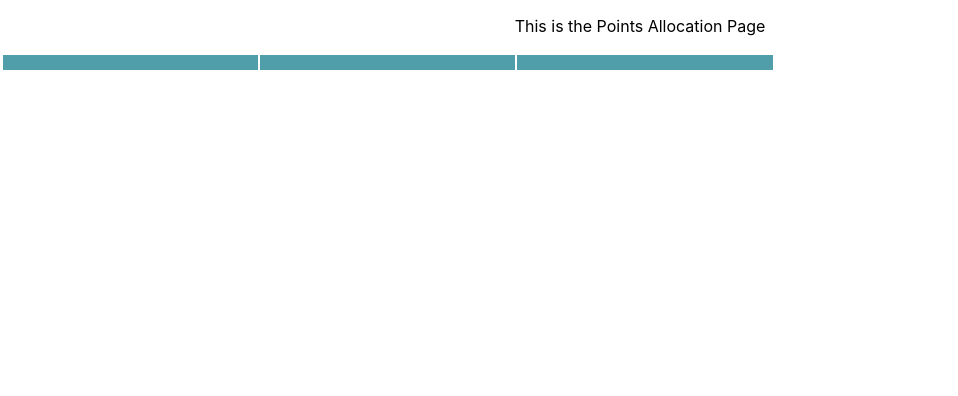
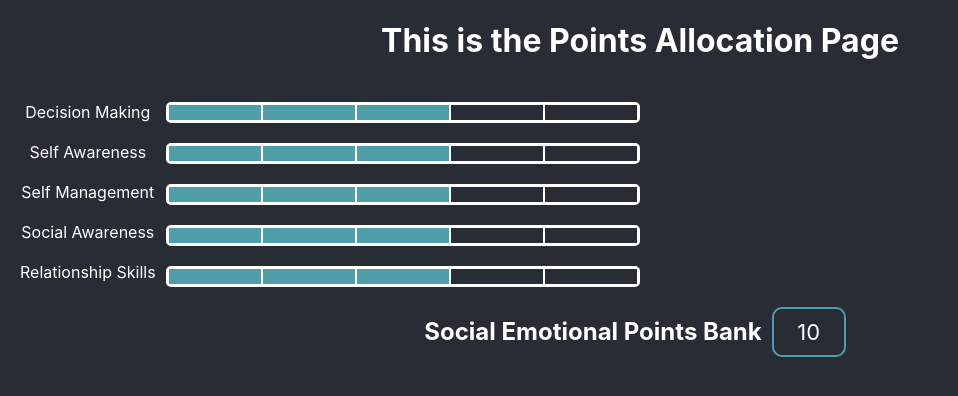
Before and after one commit to skarim9/The-Mindful-Applicant, a React (Create React App) app: page / in a window 1280 px wide. Shown: the top 396 px of the page, without its empty margins (0-958 px from the left). Built offline with nearby package versions, Linux system fonts and the light colour scheme.

Commit message:
added points box and label

```diff
--- a/src/App.css
+++ b/src/App.css
@@ -1,5 +1,7 @@
 .App {
   text-align: center;
+  color:white;
+
 }
 
 .App-logo {
--- a/src/index.css
+++ b/src/index.css
@@ -1,4 +1,6 @@
 body {
+
+  background-color: #282c34;
   margin: 0;
   font-family: -apple-system, BlinkMacSystemFont, 'Segoe UI', 'Roboto', 'Oxygen',
     'Ubuntu', 'Cantarell', 'Fira Sans', 'Droid Sans', 'Helvetica Neue',
--- a/src/points-allocation/PointsAllocation.tsx
+++ b/src/points-allocation/PointsAllocation.tsx
@@ -7,20 +7,69 @@ export default class PointsAllocation extends Component <IAppProps,IAppState>{
 
     constructor(props: IAppProps){
         super(props);
-        this.state = {name:""}
+
+        this.state = {
+            categories:["Decision Making", "Self Awareness", "Self Management","Social Awareness","Relationship Skills"],//categories to reallocate points to
+            pointScale:5,//each category is out of pointScale points
+            pointsToAllocate:10
+        }
     }
 
+
+    createTickBars(_categories:string[]){
+        let labels = [];//labels for tickbars
+        let tickBars = []; //tickbars
+
+
+
+        for(let i = 0; i<_categories.length;i++){
+            labels.push(
+                <div  className = "tick-bar-padding">
+                    {_categories[i]}
+                </div>
+            )
+            tickBars.push(
+                <div  className = "tick-bar-padding">
+                    {
+                        <TickBar filledTicks={3} numTicks={this.state.pointScale}/>
+                    }
+                </div>
+            )
+        }
+        return(
+            <div className = "tick-bars-container">
+                <div style = {{float:"left"}}>
+                {labels}
+                </div>
+                <div>
+                {tickBars}
+                </div>
+            </div>
+        )
+    }
+    createPointsBank(_pointsToAllocate:number){
+        return(<div  className = "points-label-container">
+                    <h2>Social Emotional Points Bank</h2>
+                    <div className="points-label">{_pointsToAllocate}</div>
+                </div>)
+    }
     render() {
 
         return (
-            <div>
-                <p>
+            <div className="points-allocation-page-container">
+                <h1>
                     This is the Points Allocation Page
-                </p>
-
-                <TickBar/>
+                </h1>
 
 
+                {
+                    /*Tick buttons */
+                    this.createTickBars(this.state.categories)
+                }
+
+                {/* Points bank */
+                    this.createPointsBank(this.state.pointsToAllocate)
+                }
 
             </div>
         )
@@ -29,4 +78,7 @@ export default class PointsAllocation extends Component <IAppProps,IAppState>{
 interface IAppProps{
 }
 interface IAppState{
+    categories: string[],
+    pointScale:number
+    pointsToAllocate:number
 }
--- a/src/points-allocation/TickBar.tsx
+++ b/src/points-allocation/TickBar.tsx
@@ -7,17 +7,21 @@ export default class TickBar extends Component <IAppProps,IAppState>{
         super(props);
         this.state = {filledTicks: 3,numTicks:5}
     }
+    componentWillReceiveProps(props:IAppProps) {
+        this.setState({filledTicks: props.filledTicks,numTicks:props.numTicks});
+    }
+
 
     /**
      * Returns an html element representing a single tick of the tickbar
      */
-    createTick(_widthPercentage:number){
+    createTick(_widthPercentage:number, isFilled: boolean){
         let widthPercent = ""+_widthPercentage+"%";
         const tick = {
 
             border: '1px solid white',
-            backgroundColor:"#509eaa",
-            // color: "#509eaa",
+            backgroundColor: isFilled?"#509eaa":"",
+
             width:widthPercent,
             height: '100%',
             minHeight:'15px'
@@ -43,8 +47,13 @@ export default class TickBar extends Component <IAppProps,IAppState>{
 
         const widthPercent = 100/_totalTicks;
         let ticks=[];
+        //create filled ticks
         for(let i = 0; i<_filledTicks;i++){
-            ticks.push(this.createTick(widthPercent));
+            ticks.push(this.createTick(widthPercent,true));
+        }
+        //create empty ticks
+        for(let i = 0; i<_totalTicks-_filledTicks;i++){
+            ticks.push(this.createTick(widthPercent,false));
         }
         return(
             <div style={container}>
@@ -67,6 +76,8 @@ export default class TickBar extends Component <IAppProps,IAppState>{
     }
 }
 interface IAppProps{
+    filledTicks:number,
+    numTicks:number
 }
 interface IAppState{
     filledTicks:number,
--- a/src/points-allocation/point-allocation.scss
+++ b/src/points-allocation/point-allocation.scss
@@ -0,0 +1,37 @@
+.points-allocation-page-container{
+    display:flex;
+    flex-direction: column;
+}
+
+.tick-bars-container{
+    display:block;
+    width:50%;
+    margin:10px;
+    float:left;
+}
+.tick-bar-padding{
+    padding:10px;
+}
+
+.points-label-container{
+    display: flex;
+    flex-direction: row;
+    justify-content: center;
+
+}
+.points-label-container h2{
+    margin:10px;
+}
+
+.points-label{//specifies where the number is placed relative to the container
+
+    text-align: center;
+    border-radius: 10px;
+    margin-right: 20px;
+    width:50px;
+    border: 2px solid #509EAA;
+
+    padding: 10px;
+
+    font-size: 22px;
+}
--- a/src/quiz/quiz.scss
+++ b/src/quiz/quiz.scss
@@ -18,7 +18,7 @@ li.invis-label{ //we don't use the default li labels so set them to invis.
     margin-right: 20px;
     width:50px;
     height: 50px;
-    background: lightblue;
+    background: #509EAA;
 
     float: left;
 }
```
Also changed, not shown: src/quiz/NumberTickSlider.tsx (+5 -5 lines).
